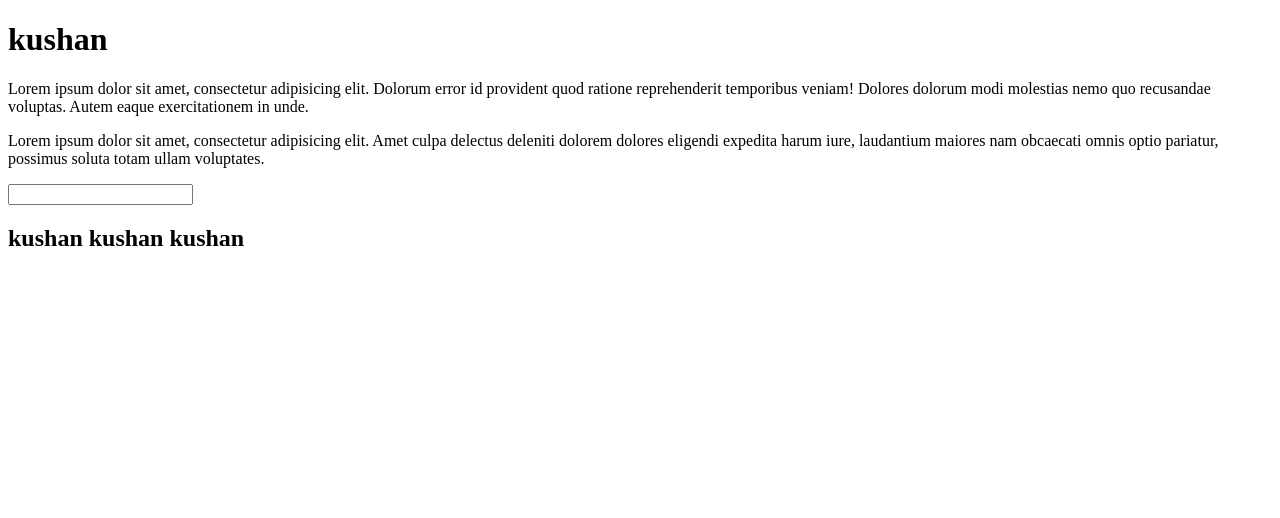
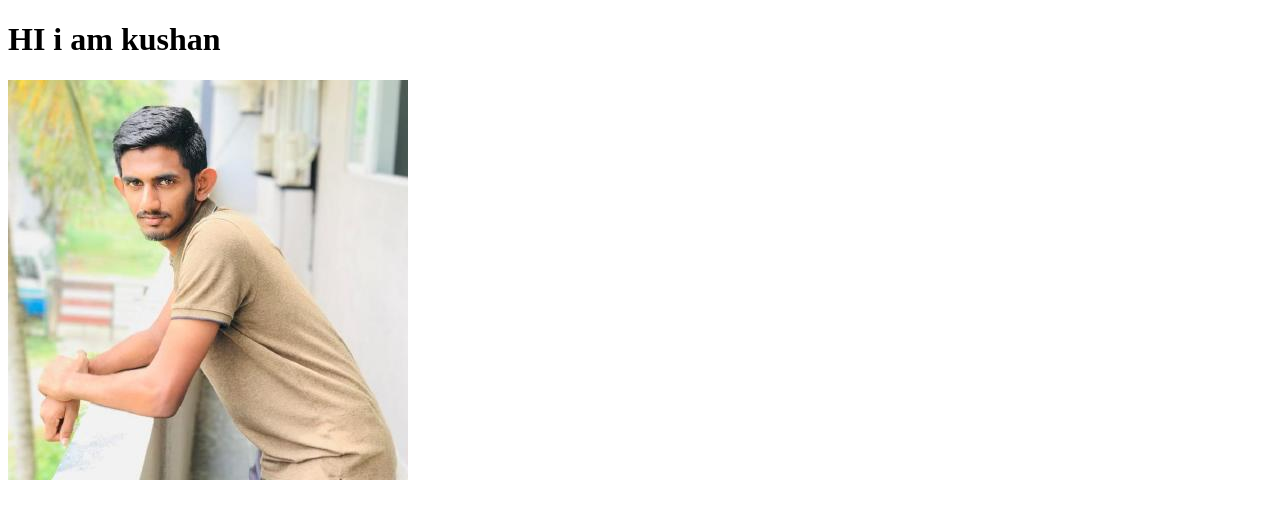
Before and after one commit to kushanMadusha96/MyPortfolio, a plain HTML site: page index.html in a window 1280 px wide. Drawn offline with Linux system fonts and the light colour scheme.

Commit message:
change html.file

```diff
--- a/index.html
+++ b/index.html
@@ -5,11 +5,7 @@
     <title>My Portfolio</title>
 </head>
 <body>
-    <h1>kushan</h1>
-<p>Lorem ipsum dolor sit amet, consectetur adipisicing elit. Dolorum error id provident quod ratione reprehenderit temporibus veniam! Dolores dolorum modi molestias nemo quo recusandae voluptas. Autem eaque exercitationem in unde.</p>
-<p>Lorem ipsum dolor sit amet, consectetur adipisicing elit. Amet culpa delectus deleniti dolorem dolores eligendi expedita harum iure, laudantium maiores nam obcaecati omnis optio pariatur, possimus soluta totam ullam voluptates.</p>
-    <input type="text">
-<h2>kushan kushan kushan</h2>
-    <img src="" alt="">
+    <h1> HI i am kushan</h1>
+    <img src="assets/my.jpeg" alt="">
 </body>
 </html>
```
Also changed, not shown: assets/my.jpeg (added).
